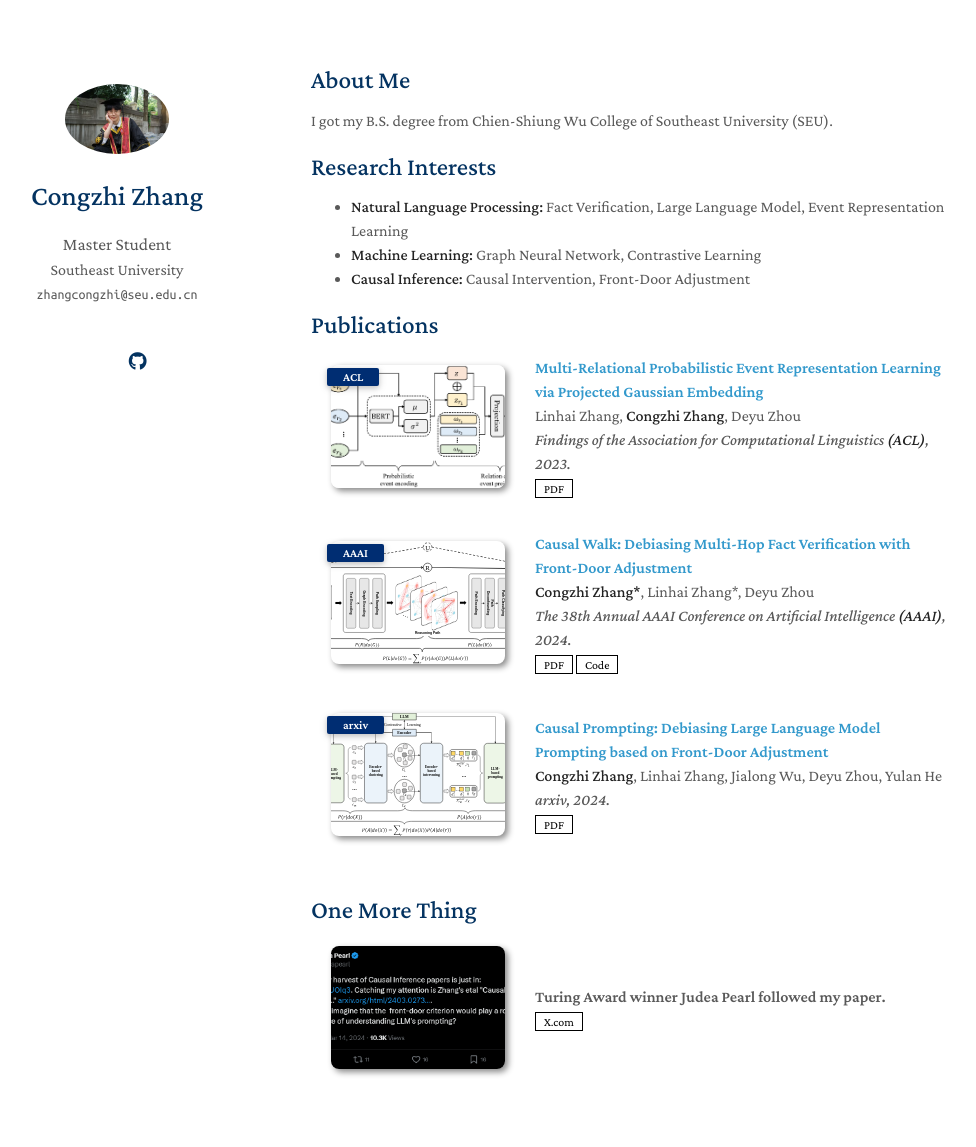
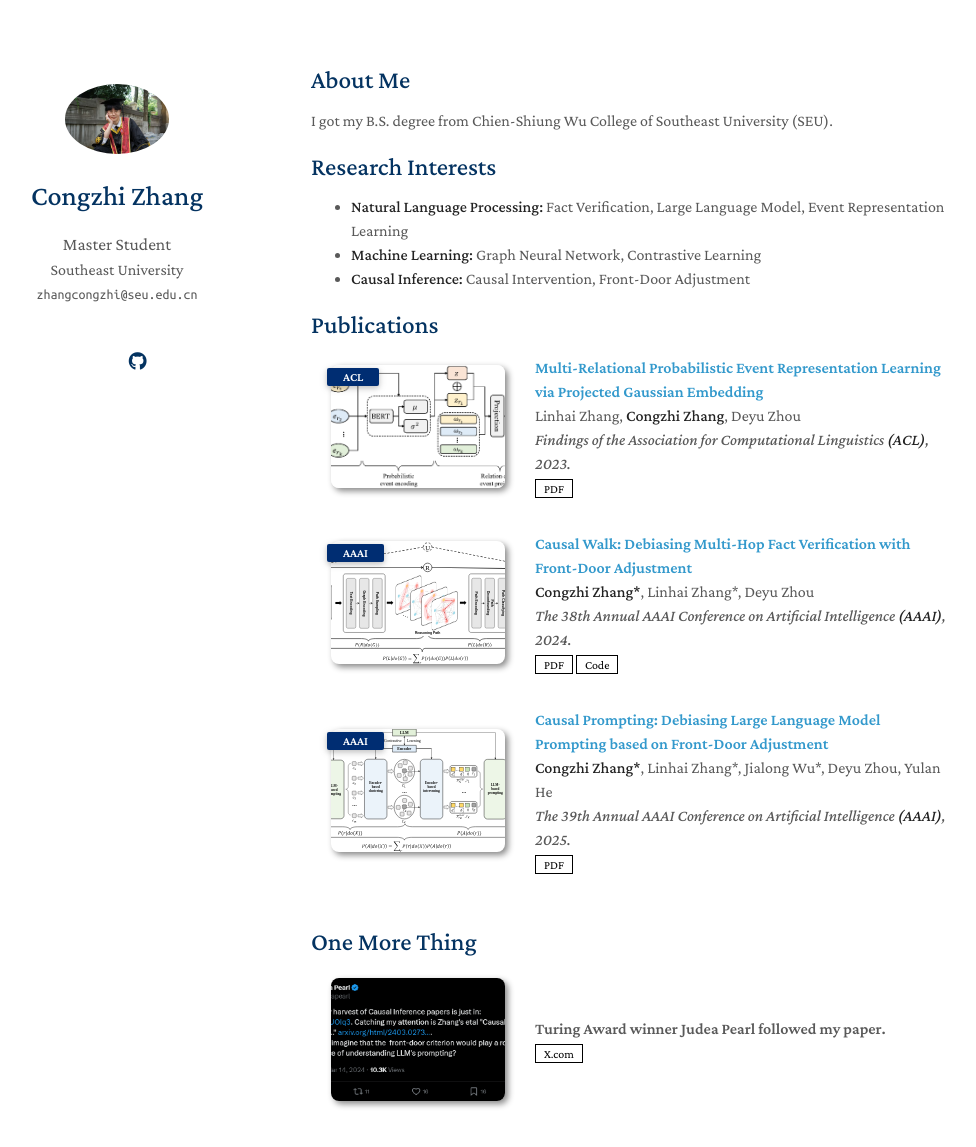
Before and after one commit to zcccccz/zcccccz.github.io, a Jekyll site: the page built from index.md, in a window 1280 px wide and 1235 px high. Shown: the top 1147 px of the window, without its empty margins (159-1135 px from the left). Built offline with Jekyll 4.4.1, drawn with Linux system fonts in a browser that asks for light colours; nearby versions of some CDN libraries; a style sheet for code colours, icons or effects is not loaded; our own code applies the rules of GitHub Pages for plain Markdown files.

Commit message:
Add causal prompting AAAI 2025

```diff
--- a/_data/publications.yml
+++ b/_data/publications.yml
@@ -25,9 +25,9 @@ main:
     image: ./assets/img/framework.svg
 
   - title: "Causal Prompting: Debiasing Large Language Model Prompting based on Front-Door Adjustment"
-    authors: <strong>Congzhi Zhang</strong>, Linhai Zhang, Jialong Wu, Deyu Zhou, Yulan He
-    conference_short: arxiv
-    conference: arxiv, 2024.
+    authors: <strong>Congzhi Zhang*</strong>, Linhai Zhang*, Jialong Wu*, Deyu Zhou, Yulan He
+    conference_short: AAAI
+    conference: The 39th Annual AAAI Conference on Artificial Intelligence <strong>(AAAI)</strong>, 2025.
     pdf: https://arxiv.org/pdf/2403.02738.pdf
     link: https://arxiv.org/abs/2403.02738
     # code: https://github.com/zcccccz/CausalWalk
```
